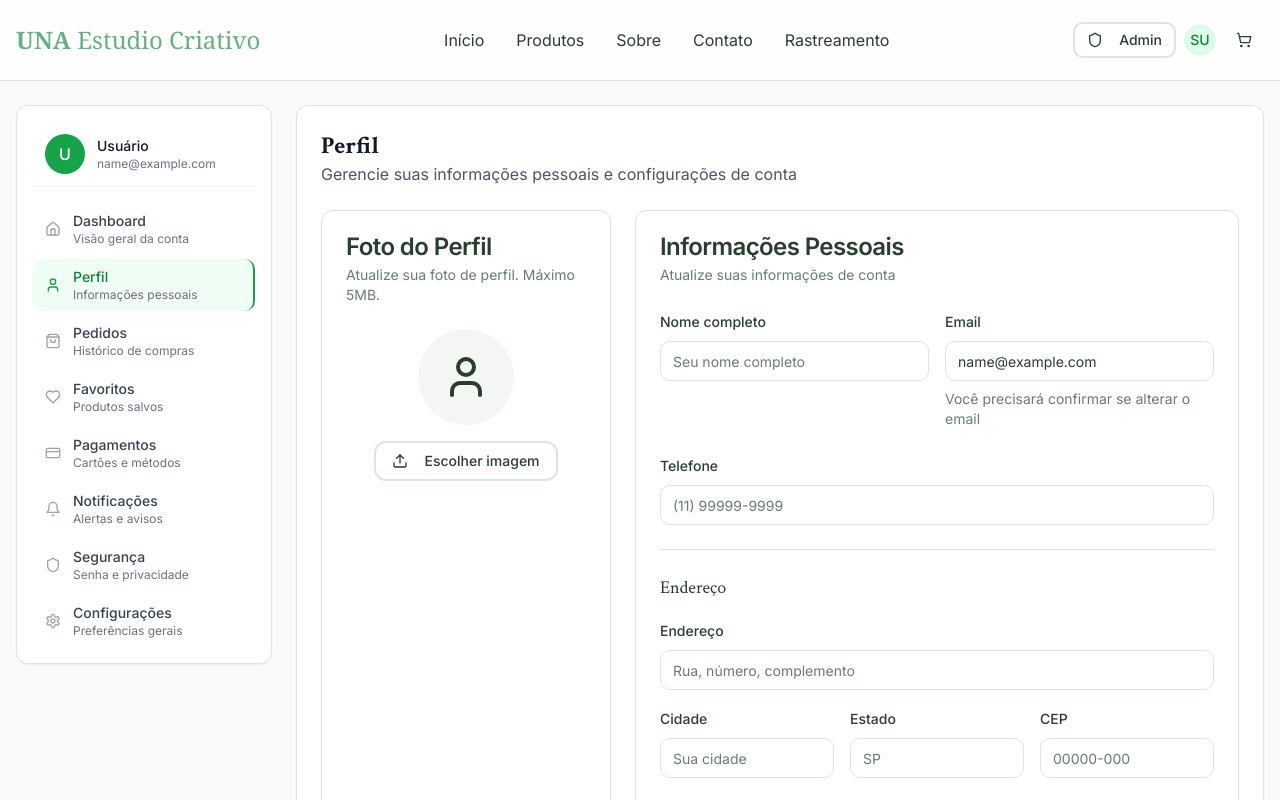
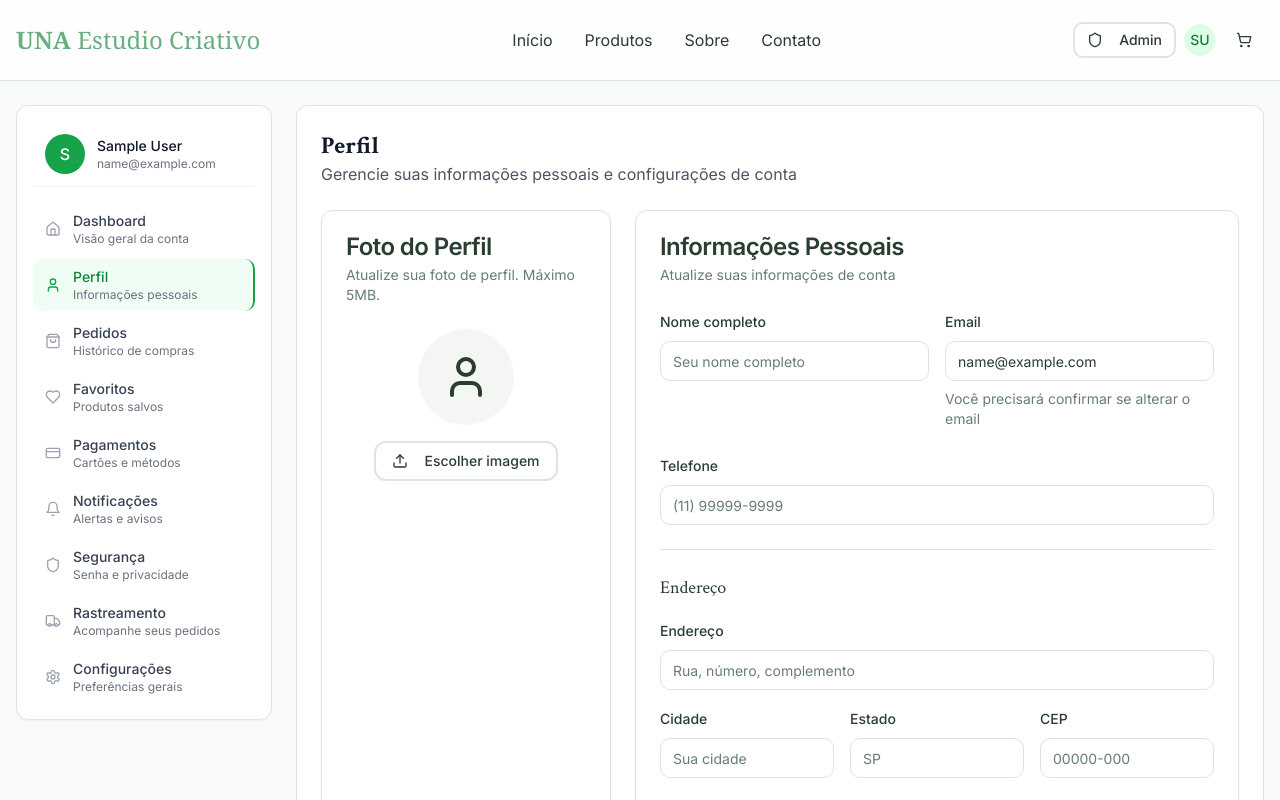
Before and after one commit to CarlosHp1996/una-estudio-criativo-design, a React (Vite) app: page /dashboard/perfil in a window 1280 px wide. Shown: the top 800 px of the page. Built offline with nearby package versions, Linux system fonts and the light colour scheme; no server answers; sample sign-in values are in the browser's storage; the HTML template or start-up script is replaced by a standard one.

Commit message:
feat: Implement initial frontend application structure with routing, authentication, and core UI components.

```diff
--- a/src/App.tsx
+++ b/src/App.tsx
@@ -15,6 +15,7 @@ import ProtectedRoute from "@/components/ProtectedRoute";
 import ErrorBoundary from "@/components/ErrorBoundary";
 import { Suspense, lazy } from "react";
 import { Spinner } from "@/components/ui/spinner";
+import ScrollToTop from "@/components/ScrollToTop";
 
 // Lazy load pages for better performance
 const MainLayout = lazy(() => import("./layouts/MainLayout"));
@@ -104,6 +105,7 @@ const App = () => (
                 <Sonner />
                 <NotificationContainer />
                 <BrowserRouter>
+                  <ScrollToTop />
                   <Suspense fallback={<LoadingFallback />}>
                     <Routes>
                       {/* Guest-only Routes (redirect if authenticated) */}
@@ -159,10 +161,6 @@ const App = () => (
                         />
                         <Route path="/sobre" element={<About />} />
                         <Route path="/contato" element={<Contact />} />
-                        <Route
-                          path="/rastreamento"
-                          element={<TrackingPage />}
-                        />
                         <Route path="*" element={<NotFound />} />
                       </Route>
 
@@ -212,6 +210,7 @@ const App = () => (
                           }
                         />
                         <Route path="seguranca" element={<AccountSettings />} />
+                        <Route path="rastreamento" element={<TrackingPage />} />
                         <Route
                           path="configuracoes"
                           element={
--- a/src/components/Header.tsx
+++ b/src/components/Header.tsx
@@ -110,12 +110,6 @@ const Header = () => {
                   >
                     Contato
                   </Link>
-                  <Link
-                    to="/rastreamento"
-                    className="text-foreground hover:text-primary transition-all duration-300 hover:scale-105"
-                  >
-                    Rastreamento
-                  </Link>
                 </>
               )}
             </div>
@@ -201,13 +195,6 @@ const Header = () => {
             >
               Contato
             </Link>
-            <Link
-              to="/rastreamento"
-              className="text-foreground hover:text-primary transition-smooth"
-              onClick={() => setIsMenuOpen(false)}
-            >
-              Rastreamento
-            </Link>
 
             {/* Mobile User Menu */}
             <div className="pt-2 border-t border-border">
--- /dev/null
+++ b/src/components/ScrollToTop.tsx
@@ -0,0 +1,20 @@
+import { useEffect } from "react";
+import { useLocation } from "react-router-dom";
+
+/**
+ * ScrollToTop component that resets the window scroll position to (0, 0)
+ * whenever the route changes.
+ */
+const ScrollToTop = () => {
+  const { pathname } = useLocation();
+
+  useEffect(() => {
+    // We use a small delay or requestAnimationFrame to ensure the scroll
+    // occurs after the new content has started rendering
+    window.scrollTo(0, 0);
+  }, [pathname]);
+
+  return null;
+};
+
+export default ScrollToTop;
--- a/src/components/dashboard/DashboardNavigation.tsx
+++ b/src/components/dashboard/DashboardNavigation.tsx
@@ -8,6 +8,7 @@ import {
   Bell,
   Shield,
   Home,
+  Truck,
 } from "lucide-react";
 import { cn } from "@/lib/utils";
 import { useAuth } from "@/hooks/useAuth";
@@ -56,6 +57,12 @@ const navigationItems = [
     description: "Senha e privacidade",
   },
   {
+    title: "Rastreamento",
+    href: "/dashboard/rastreamento",
+    icon: Truck,
+    description: "Acompanhe seus pedidos",
+  },
+  {
     title: "Configurações",
     href: "/dashboard/configuracoes",
     icon: Settings,
@@ -73,11 +80,11 @@ export function DashboardNavigation() {
       <div className="p-3 border-b border-gray-100 mb-4">
         <div className="flex items-center space-x-3">
           <div className="w-10 h-10 bg-green-600 rounded-full flex items-center justify-center text-white font-medium">
-            {user?.name?.charAt(0).toUpperCase() || "U"}
+            {user?.userName?.charAt(0).toUpperCase() || "U"}
           </div>
           <div>
             <p className="text-sm font-medium text-gray-900">
-              {user?.name || "Usuário"}
+              {user?.userName || "Usuário"}
             </p>
             <p className="text-xs text-gray-500">{user?.email}</p>
           </div>
--- a/src/components/forms/ProfileForm.tsx
+++ b/src/components/forms/ProfileForm.tsx
@@ -106,8 +106,35 @@ export function ProfileForm() {
         });
       }
 
+      // Map state codes to EnumState numbers
+      const stateMapping: Record<string, number> = {
+        AC: 0, AL: 1, AP: 2, AM: 3, BA: 4, CE: 5, DF: 6, ES: 7, GO: 8,
+        MA: 9, MT: 10, MS: 11, MG: 12, PA: 13, PB: 14, PR: 15, PE: 16,
+        PI: 17, RJ: 18, RN: 19, RS: 20, RO: 21, RR: 22, SC: 23, SP: 24,
+        SE: 25, TO: 26
+      };
+
+      const stateValue = data.state ? stateMapping[data.state.toUpperCase()] ?? 24 : 24; // Default to SP (24)
+
+      // Format data for backend UpdateUserRequest
+      const updateData = {
+        id: user?.id,
+        name: data.name,
+        email: data.email,
+        phoneNumber: data.phone,
+        bio: data.bio,
+        addresses: data.address ? [{
+          id: user?.addresses?.[0]?.id, // Keep existing address ID if available
+          street: data.address,
+          city: data.city || "",
+          state: stateValue,
+          zipCode: data.zipCode || "",
+          mainAddress: true
+        }] : []
+      };
+
       // Atualizar perfil
-      await updateProfile(data);
+      await updateProfile(updateData as any);
 
       toast({
         title: "Perfil atualizado!",
--- a/src/contexts/AuthContext.tsx
+++ b/src/contexts/AuthContext.tsx
@@ -299,9 +299,8 @@ export function AuthProvider({ children }: AuthProviderProps) {
         payload: { user: updatedUser },
       });
     } catch (error) {
-      const errorMessage =
-        error instanceof Error ? error.message : "Profile update failed";
-      dispatch({ type: "AUTH_FAILURE", payload: { error: errorMessage } });
+      // Don't call AUTH_FAILURE here as it clears the session
+      console.error("Profile update error:", error);
       handleError(error);
       throw error;
     } finally {
--- a/src/services/authService.ts
+++ b/src/services/authService.ts
@@ -419,12 +419,14 @@ export class AuthService {
     }
   }
 
-  // Update user profile (if endpoint exists)
+  // Update user profile
   static async updateProfile(data: UpdateProfileRequest): Promise<User> {
-    const response = await apiUtils.put<User>("/Auth/profile", data);
+    const response = await apiUtils.put<User>("/Auth/update", data);
 
     // Update stored user data
-    localStorage.setItem("una_user", JSON.stringify(response));
+    if (response) {
+      localStorage.setItem("una_user", JSON.stringify(response));
+    }
 
     return response;
   }
--- a/src/types/api.ts
+++ b/src/types/api.ts
@@ -5,8 +5,30 @@ export interface User {
   email: string;
   roles: string[];
   profilePicture?: string;
+  phone?: string;
+  cpf?: string;
+  gender?: number; // EnumGender
+  bio?: string;
+  address?: string;
+  city?: string;
+  state?: string;
+  zipCode?: string;
+  addresses?: AddressDto[];
   createdAt: string;
   updatedAt: string;
+}
+
+export interface AddressDto {
+  id?: string;
+  street: string;
+  completName?: string;
+  city: string;
+  state: number; // EnumState
+  zipCode: string;
+  neighborhood?: string;
+  number?: string;
+  complement?: string;
+  mainAddress: boolean;
 }
 
 // Authentication types
@@ -339,9 +361,15 @@ export interface Tracking {
 
 // Profile management types
 export interface UpdateProfileRequest {
+  id?: string;
+  name?: string;
   email?: string;
-  userName?: string;
+  phoneNumber?: string;
   cpf?: string;
+  gender?: number;
+  addresses?: AddressDto[];
+  password?: string;
+  isPasswordRecovery?: boolean;
 }
 
 export interface ChangePasswordRequest {
```
